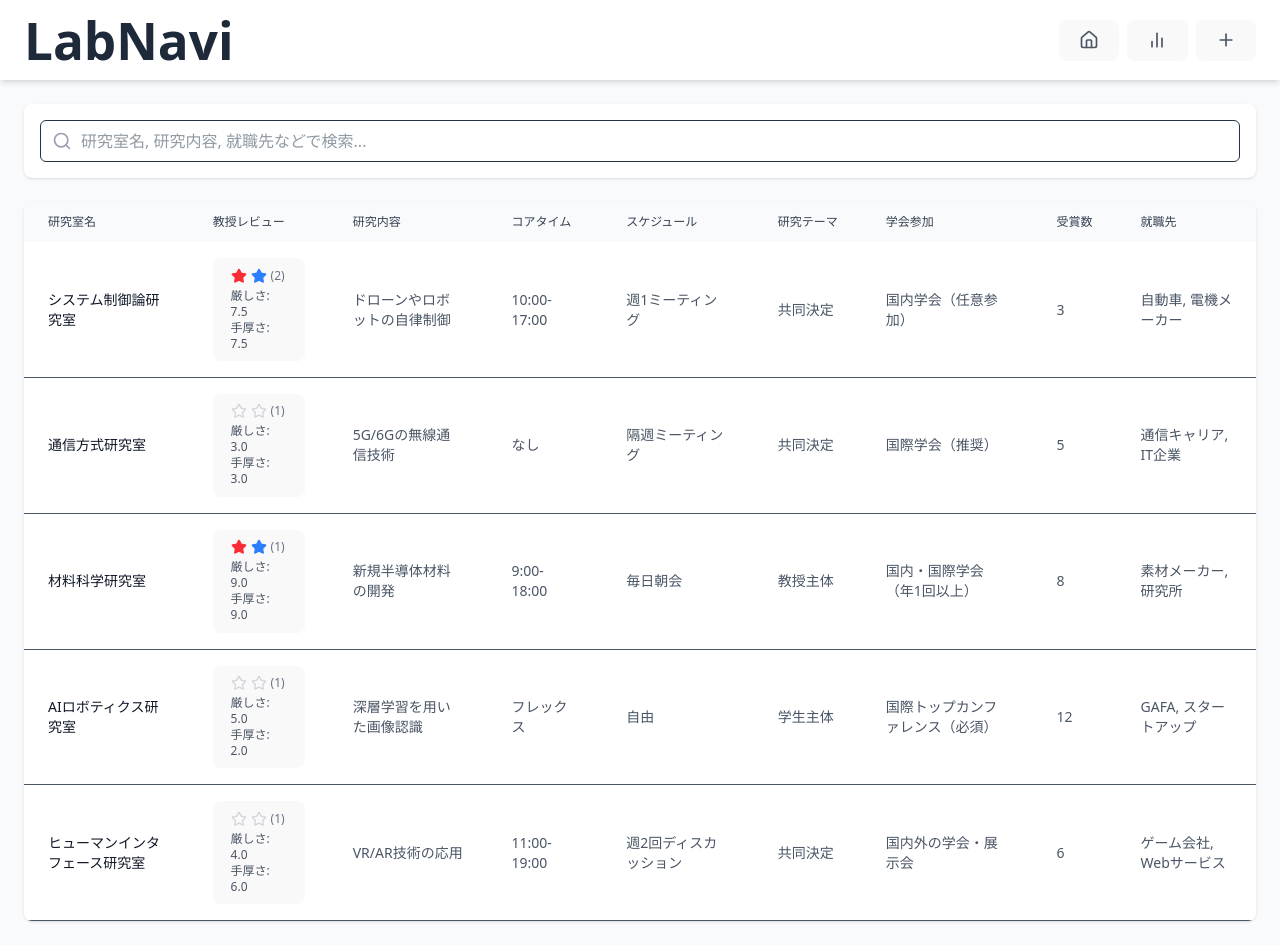
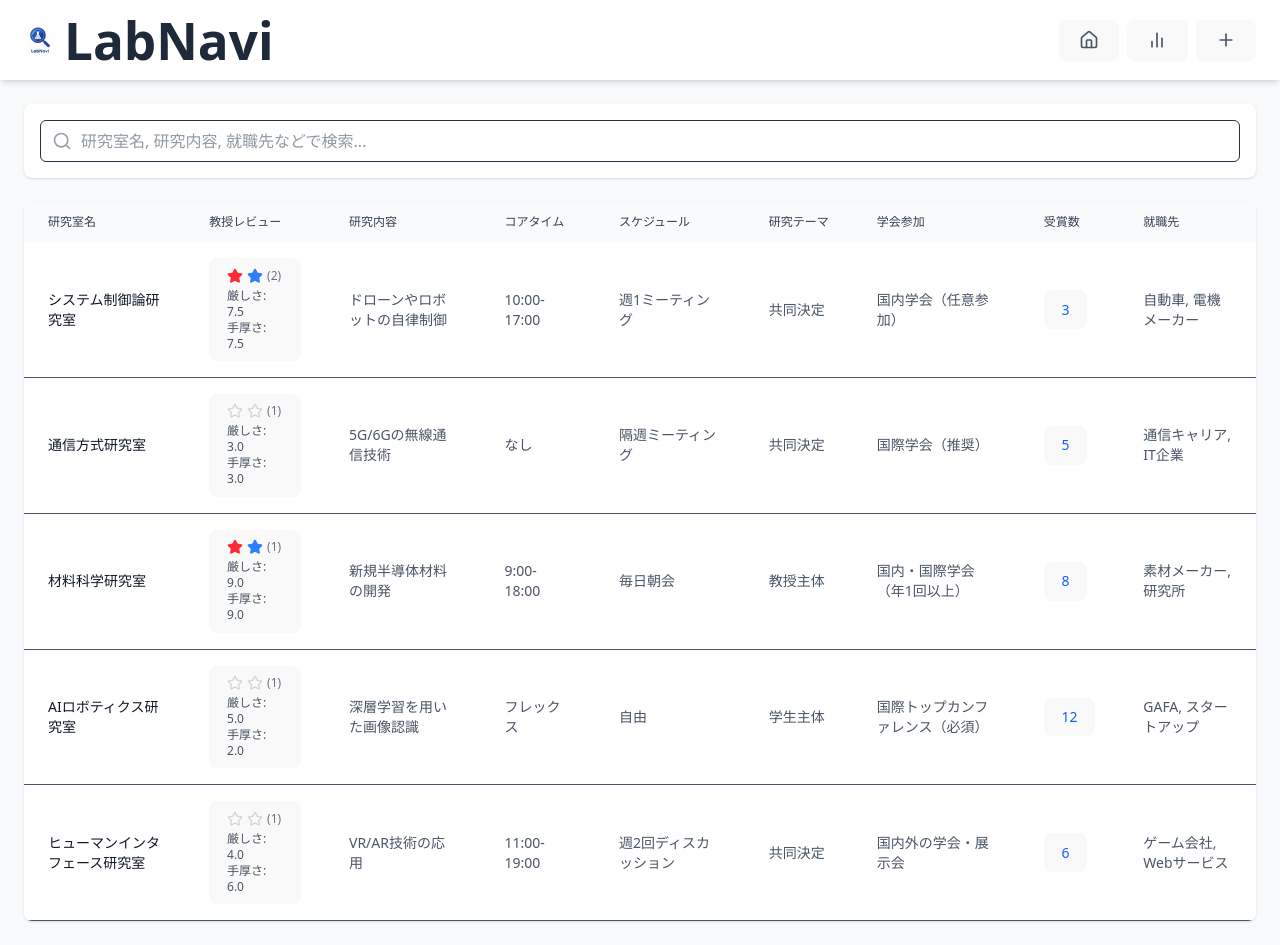
Before and after one commit to Eztas/LabNavi, a React (Vite) app: page / in a window 1280 px wide. Built offline with nearby package versions, Linux system fonts and the light colour scheme.

Commit message:
feat: 受賞歴モーダルの表示機能を追加

```diff
--- a/src/App.tsx
+++ b/src/App.tsx
@@ -1,10 +1,11 @@
 import { useState, useEffect } from 'react';
 // --- 型定義のためのインポート ---
-import type { LabWithReview } from './types/'
+import type { LabWithReview, } from './types/'
 
 // コンポーネント
 import Header from './components/Header';
 import ReviewModal from './components/ReviewModal';
+import AwardModal from './components/AwardModal';
 
 // ページ
 import HomePage from './pages/HomePage';
@@ -19,6 +20,7 @@ export default function App() {
   const { page } = useDataContext();
   const [loading, setLoading] = useState<boolean>(true);
   const [selectedLab, setSelectedLab] = useState<LabWithReview | null>(null);
+  const [selectedLabForAwards, setSelectedLabForAwards] = useState<LabWithReview | null>(null);
 
   useEffect(() => {
     // データベースの代わりに初期データをセットする
@@ -33,6 +35,14 @@ export default function App() {
       setSelectedLab(null);
   };
 
+  const handleAwardsClick = (lab: LabWithReview) => {
+      setSelectedLabForAwards(lab);
+  };
+
+  const handleCloseAwardModal = () => {
+      setSelectedLabForAwards(null);
+  };
+
   const renderPage = () => {
     if (loading) {
       return <div className="text-center py-10">読み込み中...</div>;
@@ -44,7 +54,7 @@ export default function App() {
         return <ReviewFormPage/>;
       case 'home':
       default:
-        return <HomePage onReviewClick={handleReviewClick} />;
+        return <HomePage onReviewClick={handleReviewClick} onAwardsClick={handleAwardsClick} />;
     }
   };
 
@@ -55,6 +65,7 @@ export default function App() {
         {renderPage()}
       </main>
       <ReviewModal lab={selectedLab} onClose={handleCloseModal} />
+      <AwardModal lab={selectedLabForAwards} onClose={handleCloseAwardModal} />
     </div>
   );
 }
--- /dev/null
+++ b/src/components/AwardModal.tsx
@@ -0,0 +1,50 @@
+// src/components/AwardModal.tsx (新規作成)
+
+import type { FC } from 'react';
+import type { LabWithReview } from '../types/';
+import { X } from 'lucide-react';
+import { useDataContext } from '../contexts/DataContext';
+
+export interface AwardModalProps {
+  lab: LabWithReview | null;
+  onClose: () => void;
+}
+
+const AwardModal: FC<AwardModalProps> = ({ lab, onClose }) => {
+  const { awards } = useDataContext();
+  if (!lab) return null;
+
+  const labAwards = awards.filter(a => a.labId === lab.id);
+
+  return (
+    <div className="fixed inset-0 bg-black bg-opacity-50 flex justify-center items-center z-50 p-4">
+      <div className="bg-white rounded-lg shadow-xl w-full max-w-lg max-h-[90vh] flex flex-col">
+        <div className="p-4 border-b flex justify-between items-center">
+          <h2 className="text-xl font-bold text-gray-800">{lab.name} の受賞歴</h2>
+          <button onClick={onClose} className="p-1 rounded-full hover:bg-gray-200">
+            <X className="h-6 w-6 text-gray-600" />
+          </button>
+        </div>
+        <div className="p-4 overflow-y-auto">
+          {labAwards.length > 0 ? (
+            <ul className="space-y-3 list-disc list-inside">
+              {labAwards.map((award) => (
+                <li key={award.id} className="text-gray-700">
+                  <span className="font-semibold">{award.awardName}</span>
+                  <span className="text-sm text-gray-500 ml-2">({award.awardedAt})</span>
+                </li>
+              ))}
+            </ul>
+          ) : (
+            <p className="text-gray-500 text-center py-8">この研究室の受賞歴情報はありません。</p>
+          )}
+        </div>
+        <div className="p-4 border-t text-right">
+          <button onClick={onClose} className="px-4 py-2 bg-gray-600 text-white rounded-md hover:bg-gray-700 transition">閉じる</button>
+        </div>
+      </div>
+    </div>
+  );
+};
+
+export default AwardModal;
--- a/src/components/Header.tsx
+++ b/src/components/Header.tsx
@@ -9,7 +9,17 @@ const Header: FC = () => {
   return (
   <header className="bg-white shadow-md sticky top-0 z-20">
     <div className="px-6 py-3 flex justify-between items-center">
-      <h1 className="text-xl md:text-2xl font-bold text-gray-800">LabNavi</h1>
+      <div className="flex items-center">
+        <img
+        src="/favicon.png"
+        alt="LabNavi logo"
+        className="h-8 w-8 mr-2" // 画像のサイズと右の余白
+      />
+
+      <h1 className="text-xl md:text-2xl font-bold text-gray-800">
+      LabNavi
+      </h1>
+    </div>
       <nav className="flex items-center space-x-2">
         <button onClick={() => setPage('home')} className="p-2 rounded-full hover:bg-gray-100 transition-colors" title="ホーム">
           <Home className="h-5 w-5 text-gray-600" />
--- a/src/contexts/DataContext.tsx
+++ b/src/contexts/DataContext.tsx
@@ -1,7 +1,9 @@
 import { createContext, useState, useEffect, useMemo, useContext } from 'react';
 import type { FC, ReactNode, Dispatch, SetStateAction } from 'react';
-import type { Lab, Review, Page } from '../types';
-import { initialLabs, initialReviews } from '../data';
+import type { Lab, Review, Page, Award } from '../types';
+import { initialLabs, initialReviews, initialAwards } from '../data';
+
+
 
 // Contextが提供する値の型を定義
 interface DataContextType {
@@ -11,6 +13,8 @@ interface DataContextType {
   setReviews: Dispatch<SetStateAction<Review[]>>;
   page: Page;         // 色んなページ移動が起こるため、引数で渡し合うのは冗長
   setPage: Dispatch<SetStateAction<Page>>;
+  awards: Award[]; // ▼ awardsの型定義を追加
+  setAwards: Dispatch<SetStateAction<Award[]>>; // ▼ setAwardsの型定義を追加
 }
 
 // 2. Contextオブジェクトを作成 (初期値はnull)
@@ -22,10 +26,12 @@ export const DataProvider: FC<{ children: ReactNode }> = ({ children }) => {
   const [labs, setLabs] = useState<Lab[]>([]);
   const [reviews, setReviews] = useState<Review[]>([]);
   const [page, setPage] = useState<Page>('home');
+  const [awards, setAwards] = useState<Award[]>([]); // ▼ awards用の状態を追加
 
   useEffect(() => {
     setLabs(initialLabs);
     setReviews(initialReviews);
+    setAwards(initialAwards); // ▼ awardsの初期データをセット
   }, []);
 
   // useMemoを使って、Contextの値が不必要に再生成されるのを防ぐ
@@ -36,7 +42,10 @@ export const DataProvider: FC<{ children: ReactNode }> = ({ children }) => {
     setReviews,
     page,
     setPage,
-  }), [page, labs, reviews]);
+    awards, // ▼ valueにawardsを追加
+    setAwards, // ▼ valueにsetAwardsを追加
+  }), [page, labs, reviews, awards]); // ▼ 依存配列にawardsを追加
+
 
   return (
     <DataContext.Provider value={value}>
--- a/src/data/index.ts
+++ b/src/data/index.ts
@@ -1,4 +1,5 @@
 import type { Lab, Review } from '.././types/'
+import type { Award } from '../types';
 
 // --- 初期データ ---
 export const initialLabs: Lab[] = [
@@ -67,3 +68,12 @@ export const initialReviews: Review[] = [
     { id: 5, labId: 'ai_robotics', labName: 'AIロボティクス研究室', strict: 5, supportive: 2, comment: '完全な放置。自分でテーマを見つけられる人向け。' },
     { id: 6, labId: 'human_interface', labName: 'ヒューマンインタフェース研究室', strict: 4, supportive: 6, comment: '和気あいあいとした雰囲気で楽しい。' },
 ];
+
+// ▼ この部分を追記
+export const initialAwards: Award[] = [
+  { id: 1, labId: 'system_control', awardName: 'ロボティクス学会 年次大会優秀講演賞', awardedAt: '2024年9月' },
+  { id: 2, labId: 'system_control', awardName: '国際自動制御連盟 世界大会ポスター賞', awardedAt: '2023年7月' },
+  { id: 3, labId: 'materials_science', awardName: '応用物理学会 論文賞', awardedAt: '2024年3月' },
+  { id: 4, labId: 'ai_robotics', awardName: 'CVPR Best Paper Award', awardedAt: '2023年6月' },
+  { id: 5, labId: 'ai_robotics', awardName: 'ICML Outstanding Paper Award', awardedAt: '2024年7月' },
+];
--- a/src/pages/HomePage.tsx
+++ b/src/pages/HomePage.tsx
@@ -9,10 +9,12 @@ import { useDataContext } from '.././contexts/DataContext';
 
 interface HomePageProps {
   onReviewClick: (lab: LabWithReview) => void;
+  onAwardsClick: (lab: LabWithReview) => void;
+
 }
 
 // ホームページコンポーネント
-const HomePage: FC<HomePageProps> = ({ onReviewClick }) => {
+const HomePage: FC<HomePageProps> = ({ onReviewClick, onAwardsClick }) => {
   const { labs, reviews } = useDataContext();
   const [searchTerm, setSearchTerm] = useState<string>('');
 
@@ -83,7 +85,16 @@ const HomePage: FC<HomePageProps> = ({ onReviewClick }) => {
                 <td className="px-6 py-4 hidden lg:table-cell">{lab.schedule}</td>
                 <td className="px-6 py-4 hidden lg:table-cell">{lab.decision}</td>
                 <td className="px-6 py-4 hidden lg:table-cell">{lab.conference}</td>
-                <td className="px-6 py-4 hidden lg:table-cell">{lab.rewards}</td>
+                <td className="px-6 py-4 hidden lg:table-cell">
+                  <button
+                  onClick={() => onAwardsClick(lab)}
+                  className="text-blue-600 hover:underline disabled:text-gray-400 disabled:no-underline"
+                  disabled={lab.rewards === 0}
+                  >
+                    {lab.rewards}
+                    </button>
+                </td>
+
                 <td className="px-6 py-4 hidden lg:table-cell">{lab.career}</td>
               </tr>
             ))}
```
Also changed, not shown: src/types/index.ts (+8 -0 lines).
